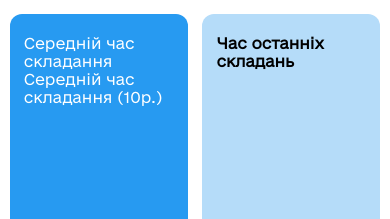
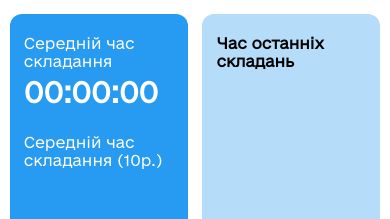
Before and after one commit to Sviatyc/quicube-mobile, a React Native app: screen / in a window 390 px wide. Shown: the part 325-544 px from the top of the page. Built offline with nearby package versions, Linux system fonts and the light colour scheme.

Commit message:
feat:Created average time

```diff
--- /dev/null
+++ b/src/components/AverageTime.js
@@ -0,0 +1,75 @@
+import React from "react";
+import { View, Text } from "react-native";
+import { useAllTime } from "../zustand/zustand";
+
+function AverageTime() {
+  const { allTimes } = useAllTime();
+  let time;
+  if (allTimes.length <= 0) {
+    time = 0;
+  } else {
+    const sum = allTimes.reduce((acc, num) => acc + num, 0);
+    time = Math.round(sum / allTimes.length);
+  }
+  return (
+    <View
+      style={{
+        flexDirection: "row",
+        marginTop: 5,
+      }}
+    >
+      <Text
+        style={{
+          fontFamily: "Ukraine",
+          fontSize: 28,
+          fontWeight: 700,
+          color: "white",
+        }}
+      >
+        {String(parseInt(time / 6000) % 60).padStart(2, "0")}
+      </Text>
+      <Text
+        style={{
+          fontFamily: "Ukraine",
+          fontSize: 28,
+          fontWeight: 700,
+          color: "white",
+        }}
+      >
+        :
+      </Text>
+      <Text
+        style={{
+          fontFamily: "Ukraine",
+          fontSize: 28,
+          fontWeight: 700,
+          color: "white",
+        }}
+      >
+        {String(parseInt(time / 100) % 60).padStart(2, "0")}
+      </Text>
+      <Text
+        style={{
+          fontFamily: "Ukraine",
+          fontSize: 28,
+          fontWeight: 700,
+          color: "white",
+        }}
+      >
+        :
+      </Text>
+      <Text
+        style={{
+          fontFamily: "Ukraine",
+          fontSize: 28,
+          fontWeight: 700,
+          color: "white",
+        }}
+      >
+        {String(time % 100).padStart(2, "0")}
+      </Text>
+    </View>
+  );
+}
+
+export default AverageTime;
--- a/src/screens/Main/MainScreen.js
+++ b/src/screens/Main/MainScreen.js
@@ -15,8 +15,8 @@ import { useState } from "react";
 import MainTime from "../../components/MainTime";
 import DialogButton from "react-native-dialog/lib/Button";
 import LastResult from "../../components/LastResult";
-import * as SecureStore from "expo-secure-store";
 import { useAllTime } from "../../zustand/zustand";
+import AverageTime from "../../components/AverageTime";
 function MainScreen() {
   const [DialogVisible, setDialogVisible] = useState(false);
   const { clearAllTime } = useAllTime();
@@ -51,8 +51,11 @@ function MainScreen() {
         </Text>
         <View style={styles.info_container}>
           <View style={styles.left_side}>
-            <Text style={styles.left_side_text}>Середній час складання</Text>
-            <Text style={styles.left_side_text}>
+            <Text style={styles.left_side_text_one}>
+              Середній час складання
+            </Text>
+            <AverageTime />
+            <Text style={styles.left_side_text_two}>
               Середній час складання (10р.)
             </Text>
           </View>
@@ -163,10 +166,16 @@ const styles = StyleSheet.create({
     color: "white",
     fontFamily: "Ukraine",
   },
-  left_side_text: {
+  left_side_text_one: {
     fontSize: 15,
     fontFamily: "Ukraine",
     color: "white",
+  },
+  left_side_text_two: {
+    fontSize: 15,
+    fontFamily: "Ukraine",
+    color: "white",
+    marginTop: 25,
   },
   right_side_text: {
     fontSize: 15,
```
